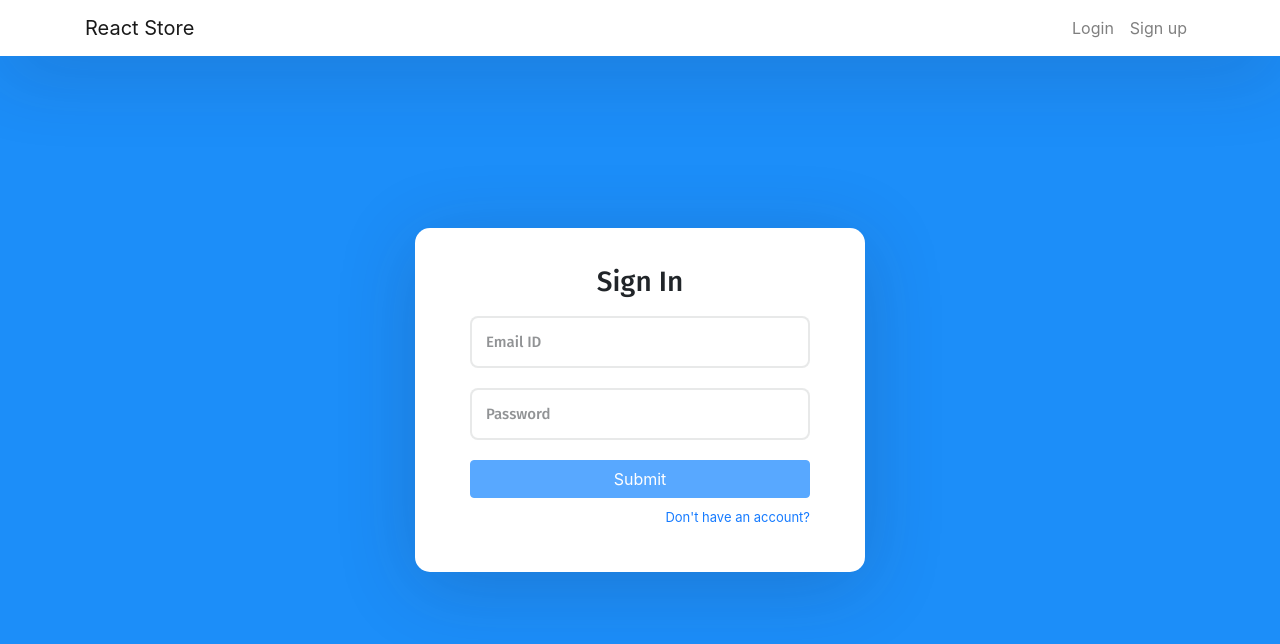
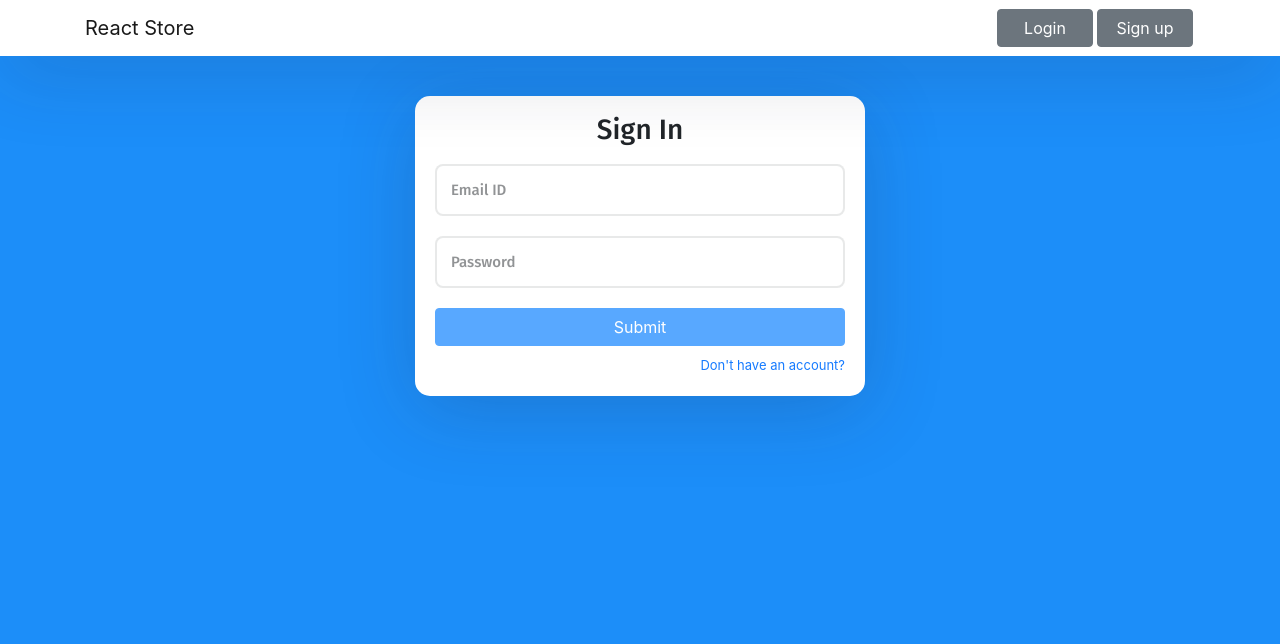
Before and after one commit to dikshant2929/login-signup-frontend-demo, a React (Create React App) app: page /sign-in in a window 1280 px wide. Shown: the top 644 px of the page. Built offline with nearby package versions, Linux system fonts and the light colour scheme.

Commit message:
Show dummy content on Home Page

```diff
--- a/src/pages/Header.js
+++ b/src/pages/Header.js
@@ -7,13 +7,13 @@ const Header = ({children}) => {
             <nav className="navbar navbar-expand-lg navbar-light fixed-top">
                 <div className="container">
                     <a className="navbar-brand" href="/login-signup-frontend-demo">React Store</a>
-                    <div className="collapse navbar-collapse" id="navbarTogglerDemo02">
-                        <ul className="navbar-nav ml-auto">
+                    <div className="collapse navbar-collapse show" id="navbarTogglerDemo02">
+                        <ul className="navbar-nav ">
                             <li className="nav-item">
-                                <Link className="nav-link" to={"/sign-in"}>Login</Link>
+                                <Link className="btn btn-secondary btn-block" to={"/sign-in"}>Login</Link>
                             </li>
                             <li className="nav-item">
-                                <Link className="nav-link" to={"/sign-up"}>Sign up</Link>
+                                <Link className="btn btn-secondary btn-block" to={"/sign-up"}>Sign up</Link>
                             </li>
                         </ul>
                     </div>
--- a/src/pages/Home.js
+++ b/src/pages/Home.js
@@ -1,6 +1,11 @@
+import React from 'react';
+
 const Home = () => {
     return (
-        null
+        <div className="auth-inner">
+            <h5>Welcome to Login/SignUp Demo React App</h5>
+            <p> Click on Login/SignUp Button to test frontend.</p>
+        </div>
     );
 }
 
--- a/src/style.scss
+++ b/src/style.scss
@@ -1,3 +1,49 @@
+@media screen and (max-width:768px) {
+  .navbar-nav{
+    display:flex;
+    align-items: center;
+    justify-content: center;
+    flex-direction:row!important;
+    li{
+     // display: block;
+      width: 49%;
+      margin: 0 1%;
+      text-align: center;
+    }
+  }
+  .navbar-light .navbar-brand{
+    display: block;
+    text-align: center;
+    margin: 0 auto;
+}
+.fixed-top{
+  position: sticky!important;
+  position:-webkit-sticky!important;
+}
+
+
+}
+
+@media (min-width: 992px){
+.navbar-expand-lg .navbar-nav {
+    flex-direction: row;
+    align-self: flex-start;
+    justify-items: right;
+    margin-left: auto;
+    width: 200px;
+}
+.fixed-top{
+  position: relative!important;
+}
+
+.navbar-nav{
+  li{ width: 49%;
+    margin: 0 1%;
+    text-align: center;}
+}
+}
+
+
 // Border
 @mixin border($border: 1px solid $black-opacity-54) {
   border: $border;
@@ -75,6 +121,7 @@ label {
 	left: 16px;
 	top: 15px;
 }
+
 .error {
 	position: absolute;
 	top: -19px;
@@ -121,7 +168,7 @@ html,
 #root,
 .auth-wrapper {
   width: 100%;
-  height: 100%;
+ // height: 100%;
 }
 
 .navbar-light {
@@ -130,18 +177,21 @@ html,
 }
 
 .auth-wrapper {
-  display: flex;
-  justify-content: center;
-  flex-direction: column;
-  text-align: left;
+  // display: flex;
+  // justify-content: center;
+  // flex-direction: column;
+  // text-align: left;
+  margin-top: 40px;
+
 }
 
 .auth-inner {
-  width: 450px;
+ max-width: 450px;
+ width:95%;
   margin: auto;
   background: #ffffff;
   box-shadow: 0px 14px 80px rgba(34, 35, 58, 0.2);
-  padding: 40px 55px 45px 55px;
+  padding:20px;
   border-radius: 15px;
   transition: all 0.3s;
 }
@@ -177,17 +227,18 @@ html,
 
 .mainbox {
   margin: auto;
-  background-color: #95c2de;
+  background-color: #ffffff;
   margin: auto;
-  height: 600px;
+  height: 400px;
   width: 600px;
+  border-radius: 15px;
   position: relative;
 }
 
 .err {
-  color: #ffffff;
+  color: #000000;
   font-family: "Nunito Sans", sans-serif;
-  font-size: 11rem;
+  font-size: 8rem;
   position: absolute;
   left: 20%;
   top: 8%;
@@ -195,16 +246,16 @@ html,
 
 .far {
   position: absolute;
-  font-size: 8.5rem;
+  font-size: 5.5rem;
   left: 42%;
   top: 15%;
-  color: #ffffff;
+  color: #000;
 }
 
 .err2 {
-  color: #ffffff;
+  color: #000;
   font-family: "Nunito Sans", sans-serif;
-  font-size: 11rem;
+  font-size: 8rem;
   position: absolute;
   left: 68%;
   top: 8%;
@@ -213,10 +264,10 @@ html,
 .msg {
   text-align: center;
   font-family: "Nunito Sans", sans-serif;
-  font-size: 1.6rem;
+  font-size: 1.2rem;
   position: absolute;
   left: 16%;
-  top: 45%;
+  top: 55%;
   width: 75%;
 }
 
```
